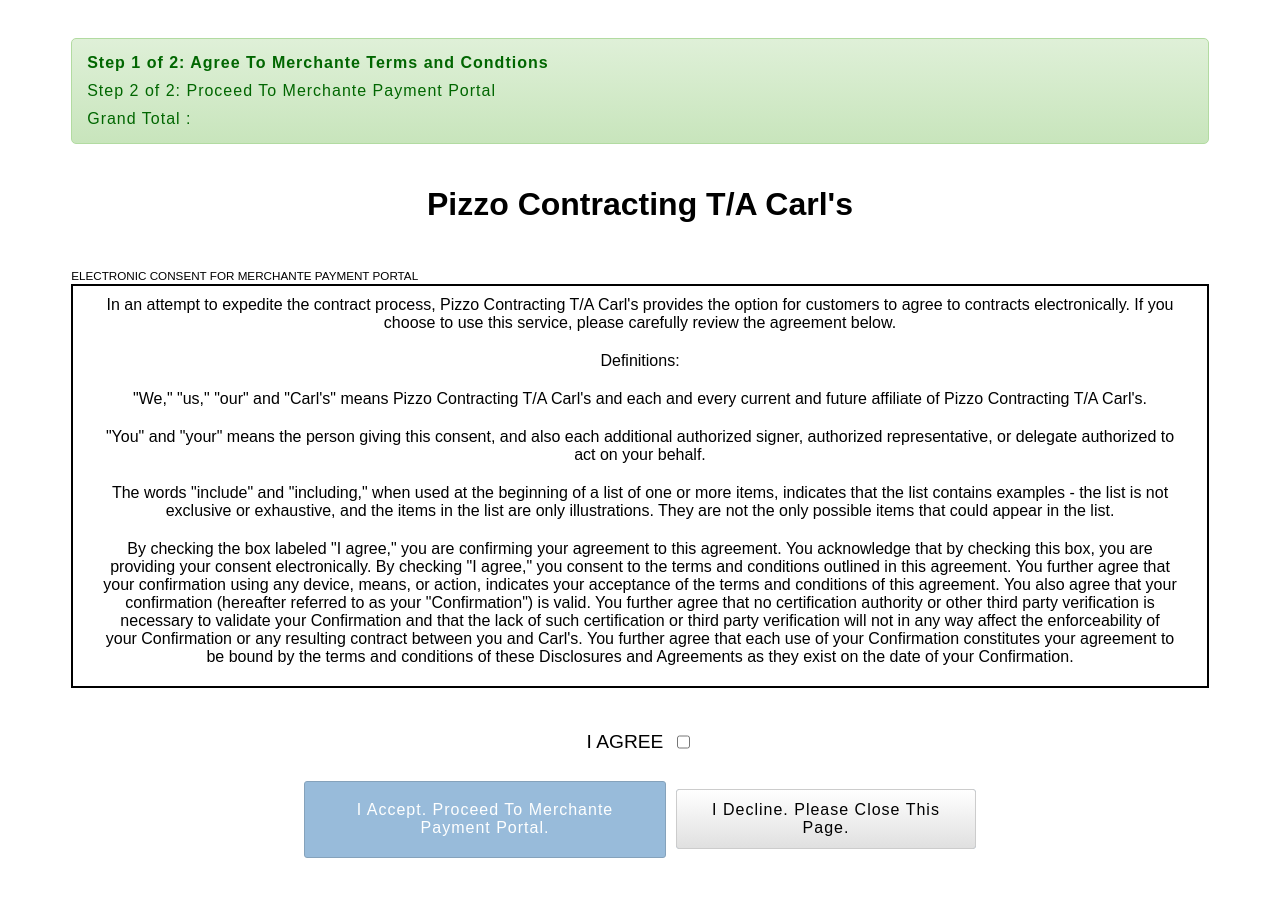
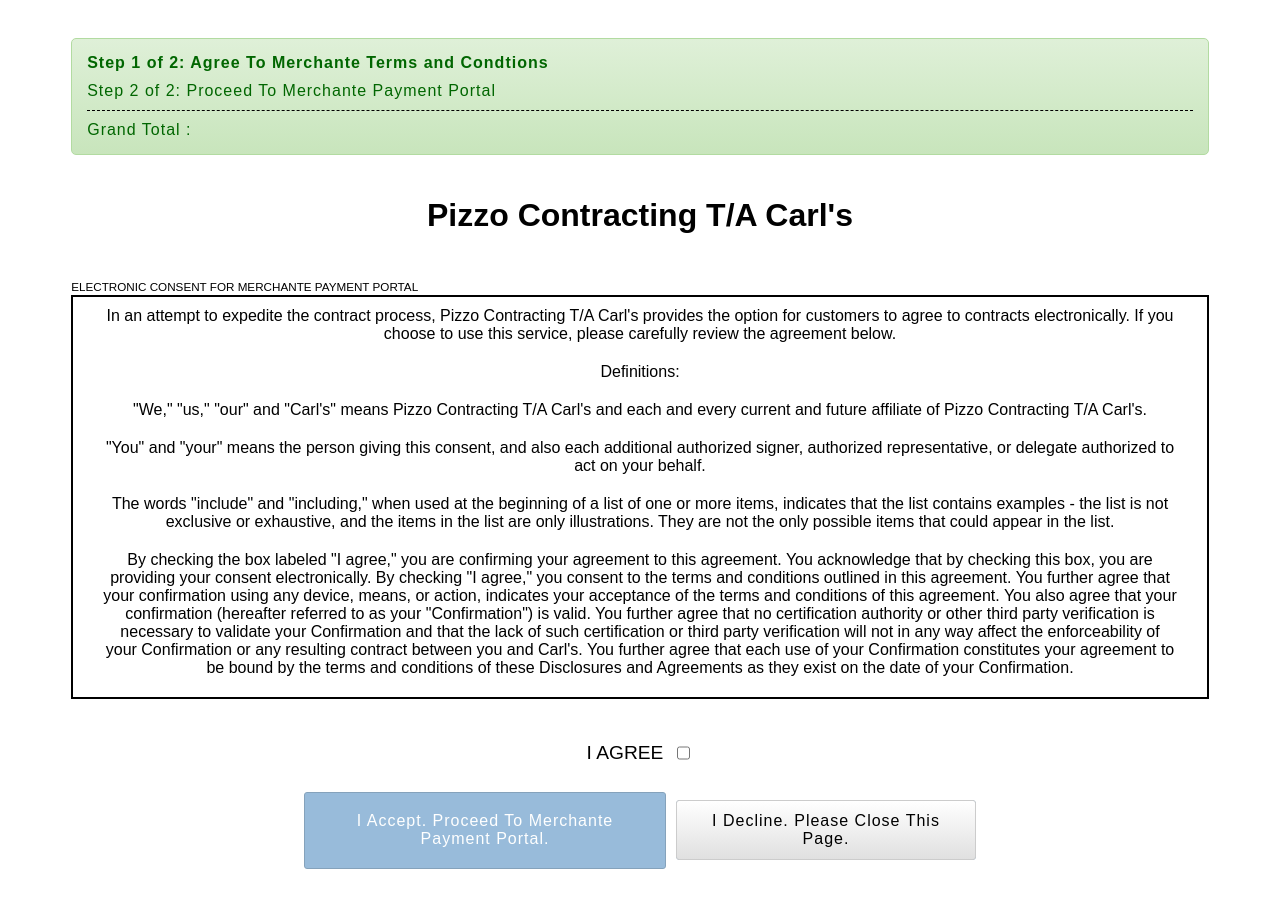
Before and after one commit to CarlsFencingDecking/PaymentPortalAgreement, a plain HTML site: page index.html in a window 1280 px wide. Drawn offline with Linux system fonts and the light colour scheme.

Commit message:
Update index.css

```diff
--- a/index.css
+++ b/index.css
@@ -151,3 +151,13 @@
 #check {
     cursor: pointer;
 }
+
+
+#totalSpan {
+    border-top: 1px dashed #000;
+    padding-top: 10px;
+}
+
+#total {
+    font-weight: 700;
+}
```
